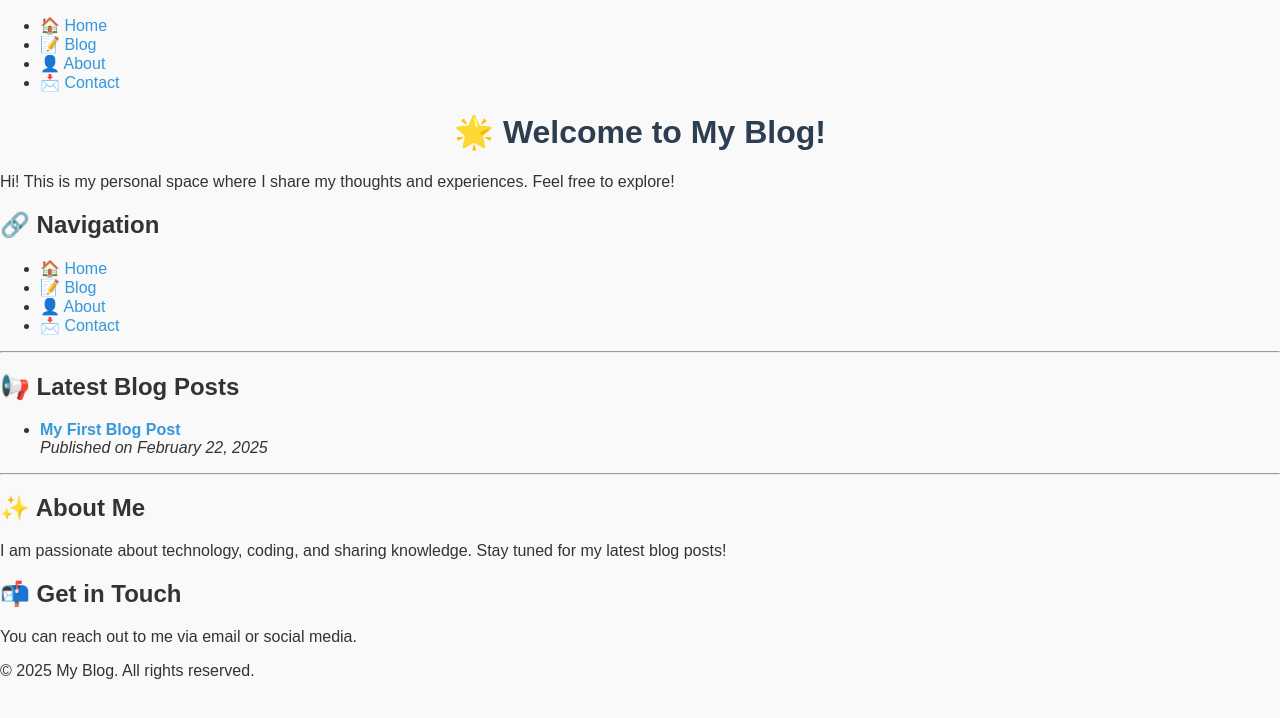
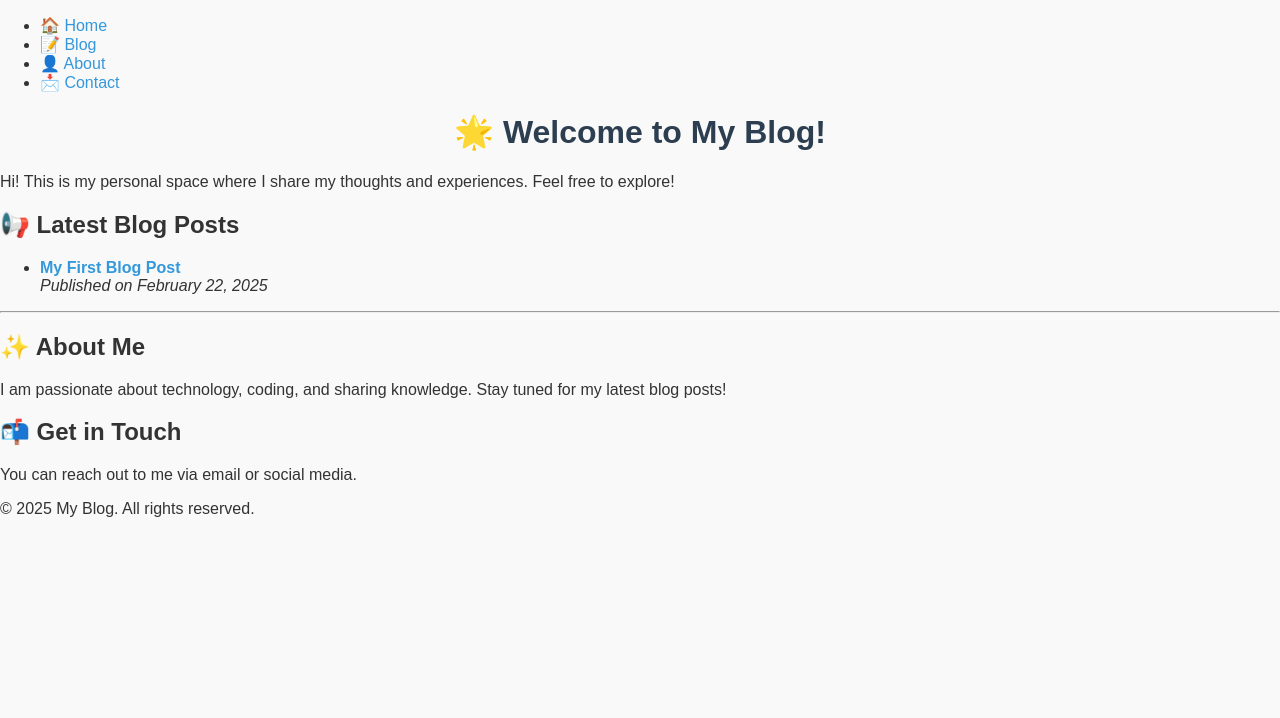
Before and after one commit to tranbaohieu/tranbaohieu.github.io, a Jekyll site: the page built from index.md, in a window 1280 px wide. Shown: the top 718 px of the page. Built offline with Jekyll 4.4.1, drawn with Linux system fonts in a browser that asks for light colours.

```diff
--- a/index.md
+++ b/index.md
@@ -6,14 +6,6 @@
 # 🌟 Welcome to My Blog!
 
 Hi! This is my personal space where I share my thoughts and experiences. Feel free to explore!
-
-## 🔗 Navigation
-- [🏠 Home](/)
-- [📝 Blog](/blog)
-- [👤 About](/about)
-- [📩 Contact](/contact)
-
----
 
 ## 📢 Latest Blog Posts
 
```
